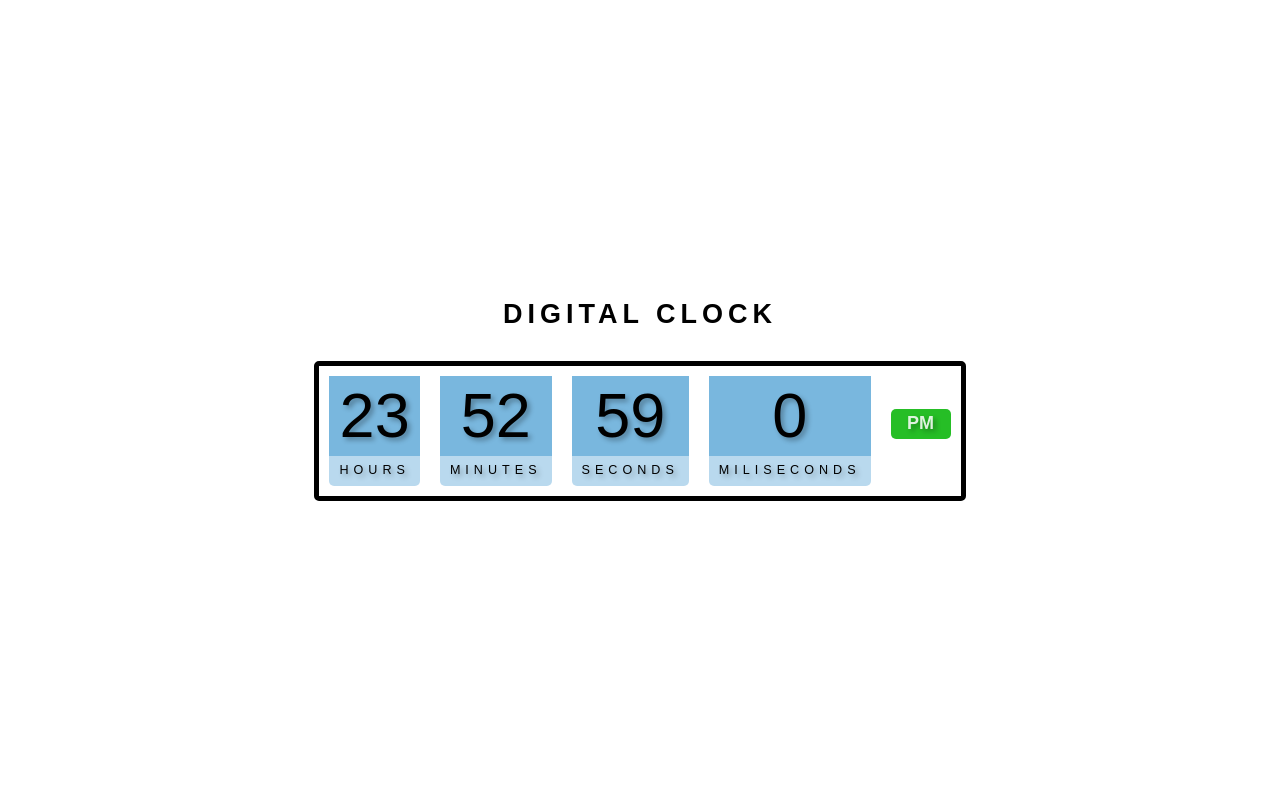
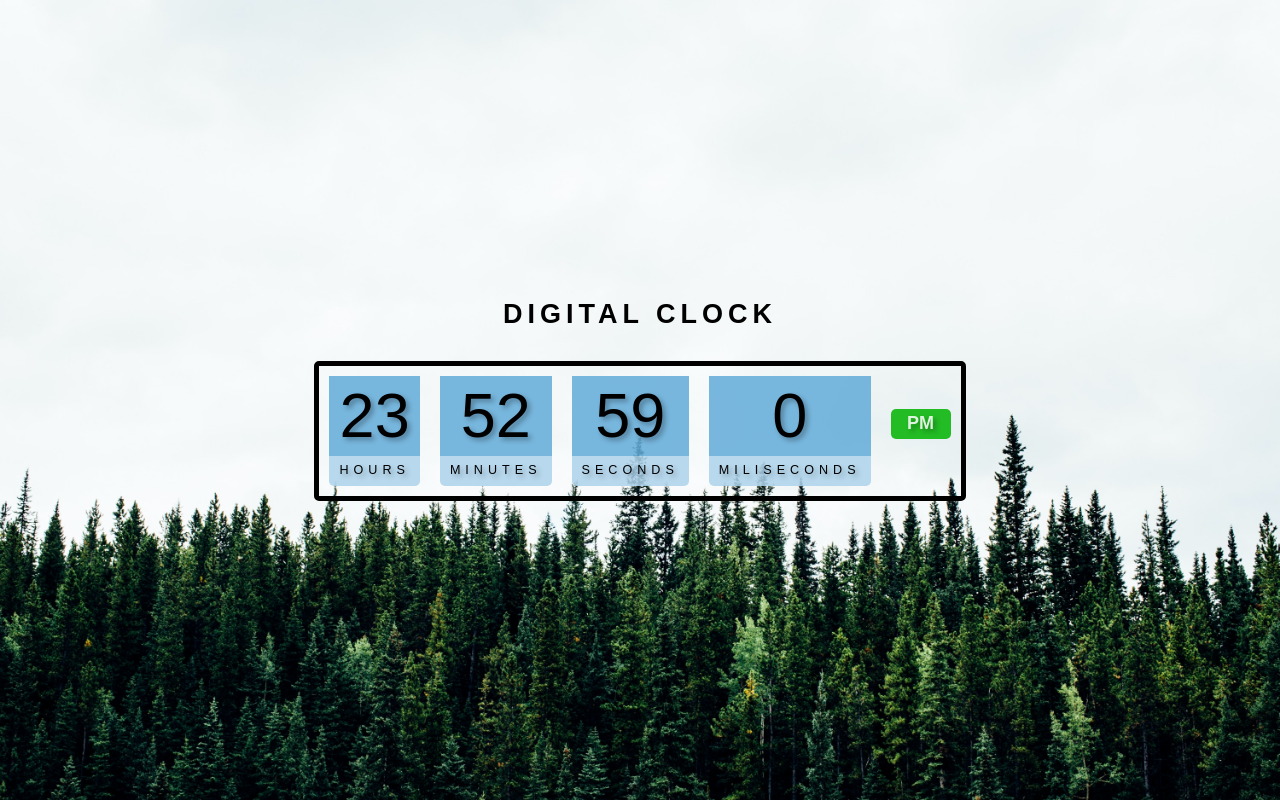
Before and after one commit to Mateus-A-Carvalho/Digital-clock, a plain HTML site: page index.html in a window 1280 px wide. Drawn offline with Linux system fonts and the light colour scheme.

Commit message:
Trying to solve the background url erro

```diff
--- a/assets/styles/styles.css
+++ b/assets/styles/styles.css
@@ -29,7 +29,7 @@ body {
   flex-direction: column;
   align-items: center;
   justify-content: center;
-  background: url("./assets/img/bg-forest01.jpg");
+  background: url("/assets/img/bg-forest01.jpg");
   background-position: top center;
   background-size: cover;
 }
```
